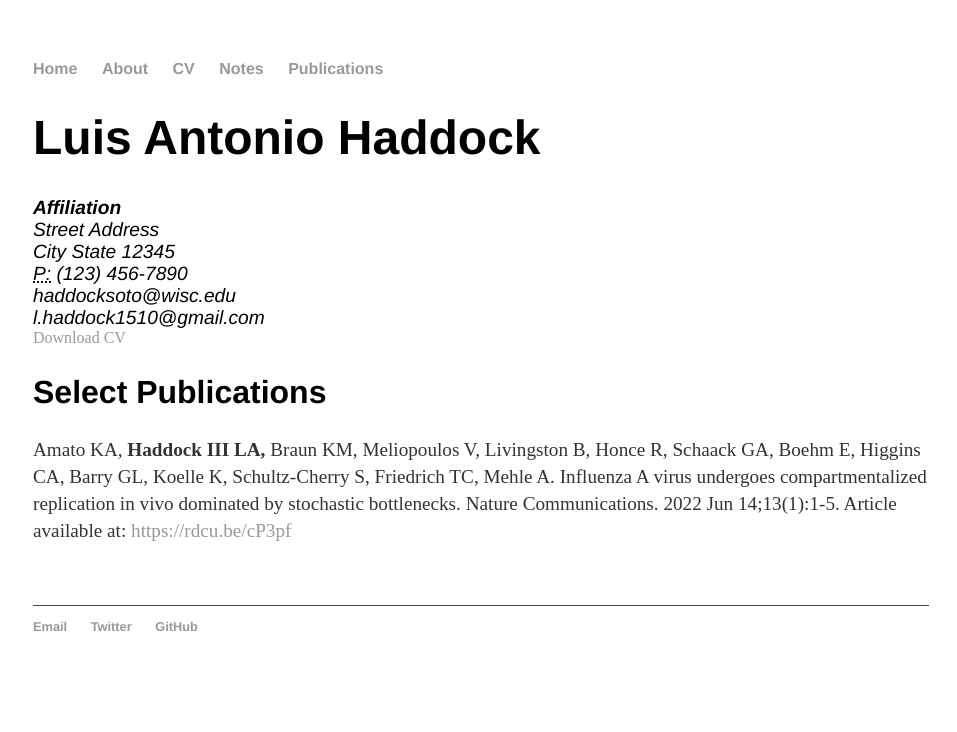
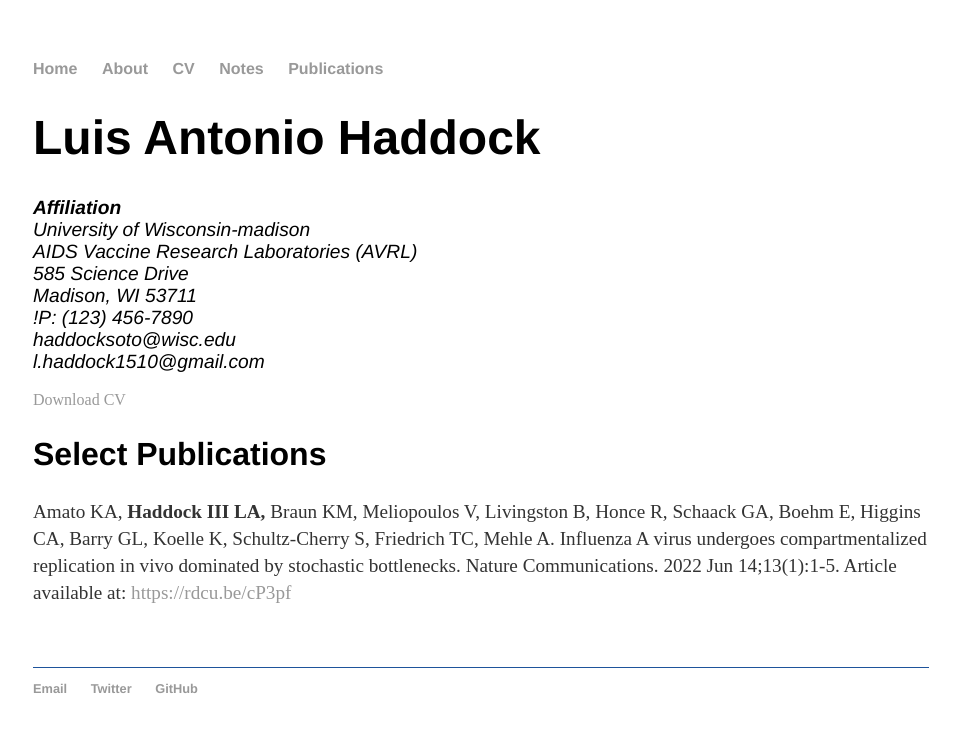
Before and after one commit to haddocksoto/haddocksoto.github.io, a Jekyll site: the page built from cv/index.html, in a window 1280 px wide. Shown: the top 732 px of the page, without its empty margins (159-1116 px from the left). Built offline with Jekyll 4.4.1, drawn with Linux system fonts in a browser that asks for light colours.

Commit message:
Update index.html

```diff
--- a/cv/index.html
+++ b/cv/index.html
@@ -9,14 +9,16 @@ title: CV of Luis Antonio Haddock
 
 		<address>
 		<strong>Affiliation</strong><br>
-		Street Address<br>
-		City State 12345<br>
-		<abbr title="phone">P:</abbr> (123) 456-7890<br>
+		University of Wisconsin-madison<br>
+		AIDS Vaccine Research Laboratories (AVRL)<br>
+		585 Science Drive <br>
+		Madison, WI 53711<br>
+		!<!abbr title="phone">P:</abbr> (123) 456-7890<br>
 		<span class="obfuscate">haddocksoto@wisc.edu<br>
 		<span class="obfuscate">l.haddock1510@gmail.com</span>
 		</address>
 
-
+		<br>
 		<a href="/docs/cv_dummy.pdf" class="btn btn-default pull-right" title="Download CV as PDF">Download CV</a>
 
 
```
